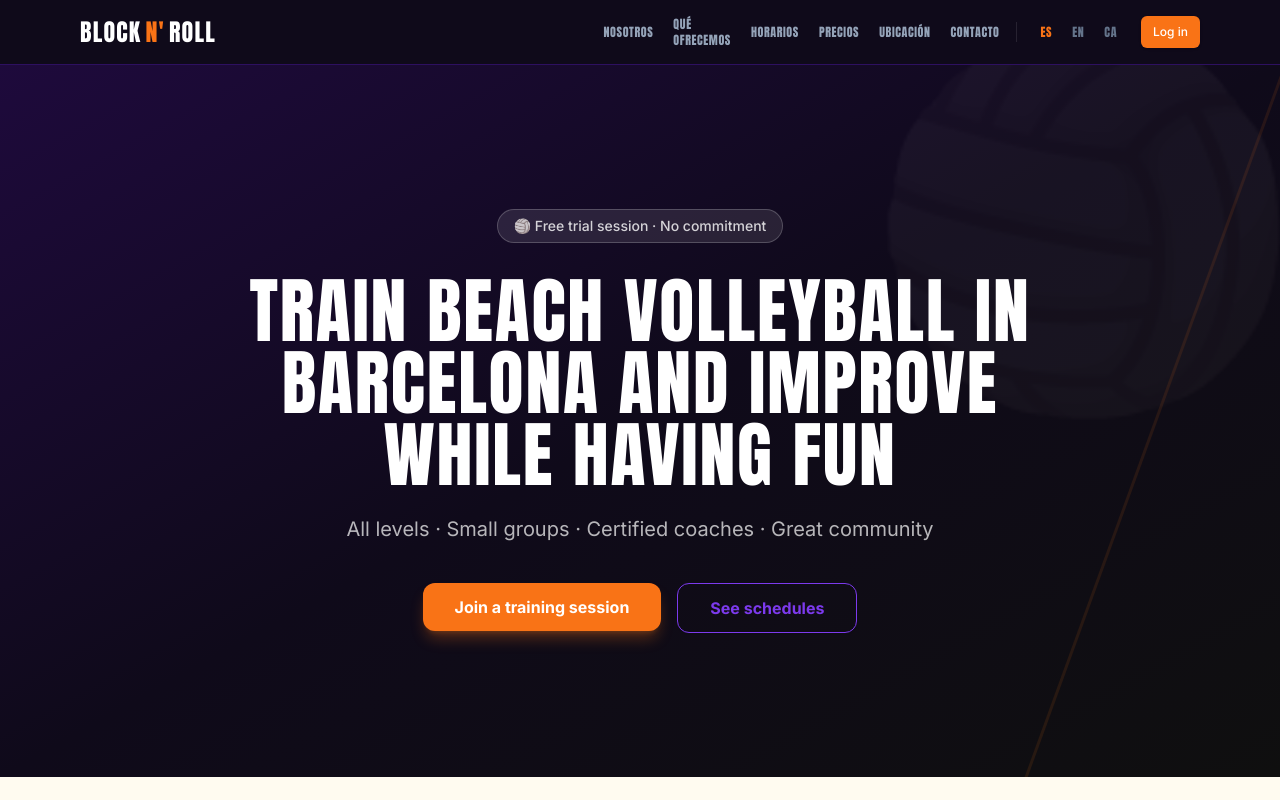
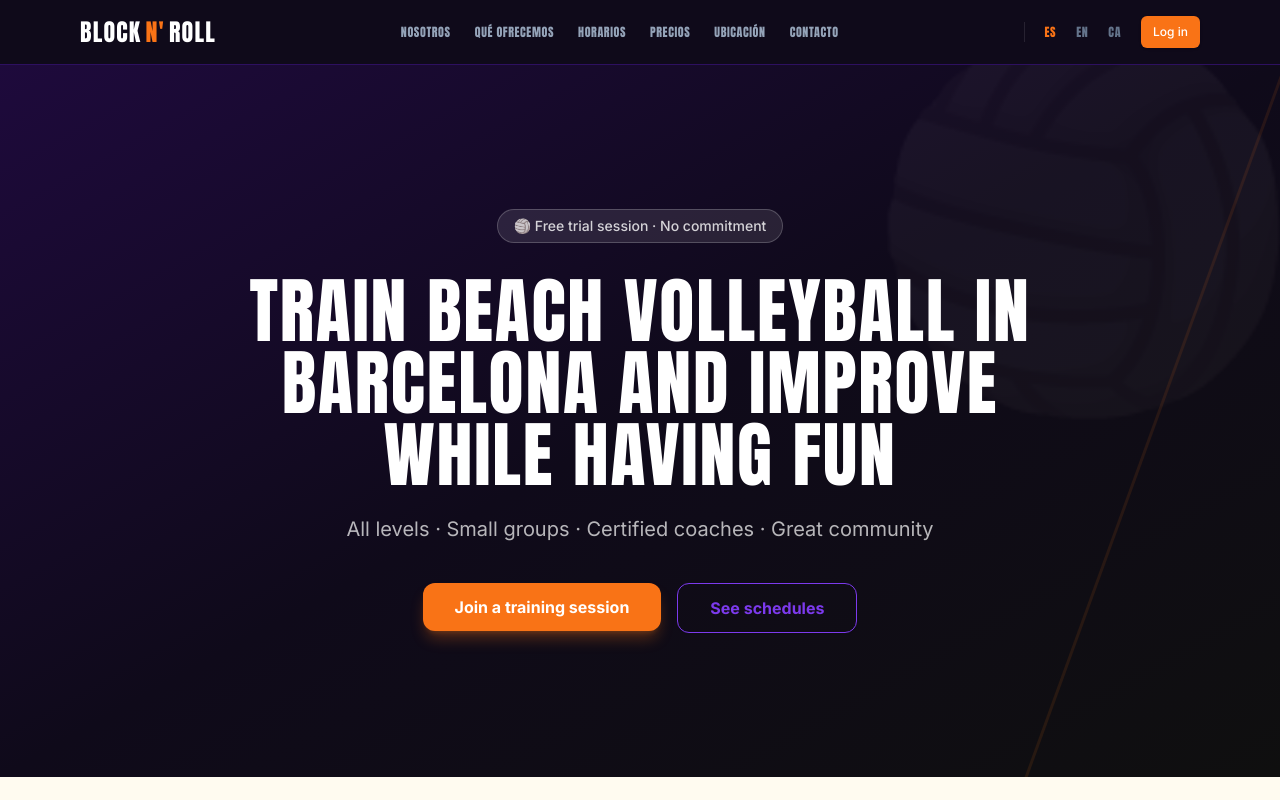
Before and after one commit to blockandroll/blockandroll-web, a Next.js app: page / in a window 1280 px wide. Shown: the top 800 px of the page. Built offline with nearby package versions, Linux system fonts and the light colour scheme; no server answers.

Commit message:
fix: proper left/center/right header layout

```diff
--- a/components/layout/header.tsx
+++ b/components/layout/header.tsx
@@ -25,18 +25,17 @@ type Profile = {
 
 const SPA_KEYS = ['about', 'offer', 'schedules', 'prices', 'location', 'contact'] as const
 
-function SpaNavAndLang() {
+// Center nav — SPA anchors on home, app links elsewhere
+function CenterNav({ user }: { user: User | null }) {
   const searchParams = useSearchParams()
   const pathname = usePathname()
   const lang = (searchParams.get('lang') ?? 'es') as Lang
   const nav = t(lang).nav
   const isHome = pathname === '/'
 
+  if (isHome) {
     return (
-    <>
-      {/* SPA anchor links — desktop, home page only */}
-      {isHome && (
-        <nav className="hidden lg:flex items-center gap-5 flex-1 justify-center">
+      <nav className="hidden lg:flex items-center gap-6">
         {SPA_KEYS.map((key) => (
           <a
             key={key}
@@ -47,10 +46,32 @@ function SpaNavAndLang() {
           </a>
         ))}
       </nav>
-      )}
+    )
+  }
 
-      {/* Language switcher — always visible */}
-      <div className="flex items-center gap-1 border-l border-white/10 pl-4">
+  if (user) {
+    return (
+      <nav className="hidden md:flex items-center gap-5">
+        <Link
+          href="/resources"
+          className="font-display text-xs uppercase tracking-wider text-slate-400 hover:text-white transition-colors"
+        >
+          Resources
+        </Link>
+      </nav>
+    )
+  }
+
+  return null
+}
+
+// Language switcher — reads ?lang from URL
+function LangSwitcher() {
+  const searchParams = useSearchParams()
+  const lang = searchParams.get('lang') ?? 'es'
+
+  return (
+    <div className="flex items-center gap-1 border-l border-white/10 pl-3">
       {(['es', 'en', 'ca'] as const).map((l) => (
         <a
           key={l}
@@ -63,12 +84,10 @@ function SpaNavAndLang() {
         </a>
       ))}
     </div>
-    </>
   )
 }
 
 export function Header() {
-  const pathname = usePathname()
   const supabase = createClient()
   const [user, setUser] = useState<User | null>(null)
   const [profile, setProfile] = useState<Profile | null>(null)
@@ -86,12 +105,12 @@ export function Header() {
       }
     })
 
-    const { data: { subscription } } = supabase.auth.onAuthStateChange(
-      (_event, session) => {
+    const {
+      data: { subscription },
+    } = supabase.auth.onAuthStateChange((_event, session) => {
       setUser(session?.user ?? null)
       if (!session?.user) setProfile(null)
-      }
-    )
+    })
     return () => subscription.unsubscribe()
   }, [])
 
@@ -110,9 +129,9 @@ export function Header() {
 
   return (
     <header className="border-b bg-[#0F0A1A] border-[#2D1060] sticky top-0 z-50">
-      <div className="mx-auto max-w-6xl flex h-16 items-center gap-4 px-4">
+      <div className="mx-auto max-w-6xl flex h-16 items-center px-4">
 
-        {/* Logo */}
+        {/* LEFT — Logo */}
         <Link href="/" className="flex items-center gap-1 group shrink-0">
           <span className="font-display text-2xl uppercase tracking-wider text-white group-hover:text-orange-400 transition-colors">
             Block
@@ -125,28 +144,19 @@ export function Header() {
           </span>
         </Link>
 
-        {/* App nav for logged-in users on non-home pages */}
-        {pathname !== '/' && user && (
-          <nav className="hidden md:flex items-center gap-5 flex-1">
-            <Link
-              href="/resources"
-              className="font-display text-xs uppercase tracking-wider text-slate-400 hover:text-white transition-colors"
-            >
-              Resources
-            </Link>
-          </nav>
-        )}
+        {/* CENTER — flex-1 so it takes all available space and centres its child */}
+        <div className="flex-1 flex justify-center">
+          <Suspense>
+            <CenterNav user={user} />
+          </Suspense>
+        </div>
 
-        {/* Spacer when not showing app nav */}
-        {(pathname === '/' || !user) && <div className="flex-1" />}
-
-        {/* SPA nav + language switcher — reads ?lang from URL */}
+        {/* RIGHT — language switcher + auth */}
+        <div className="flex items-center gap-3 shrink-0">
           <Suspense>
-          <SpaNavAndLang />
+            <LangSwitcher />
           </Suspense>
 
-        {/* Auth */}
-        <div className="shrink-0">
           {user ? (
             <DropdownMenu>
               <DropdownMenuTrigger asChild>
@@ -185,6 +195,7 @@ export function Header() {
             </Button>
           )}
         </div>
+
       </div>
     </header>
   )
```
Lines whose indentation alone changed are shown as unchanged.
